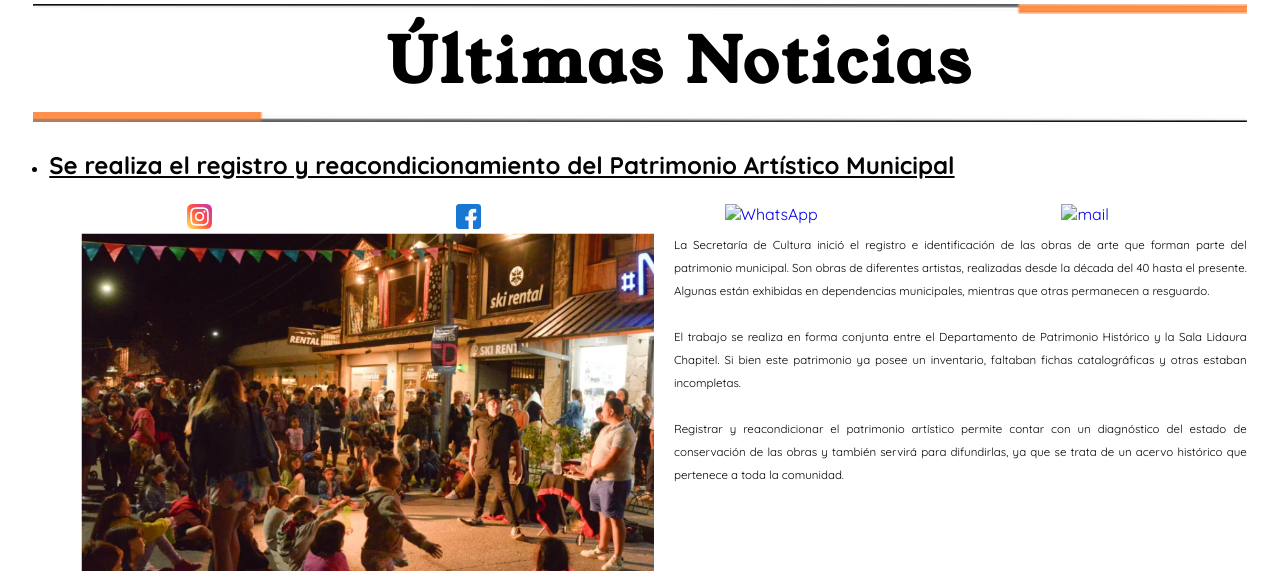
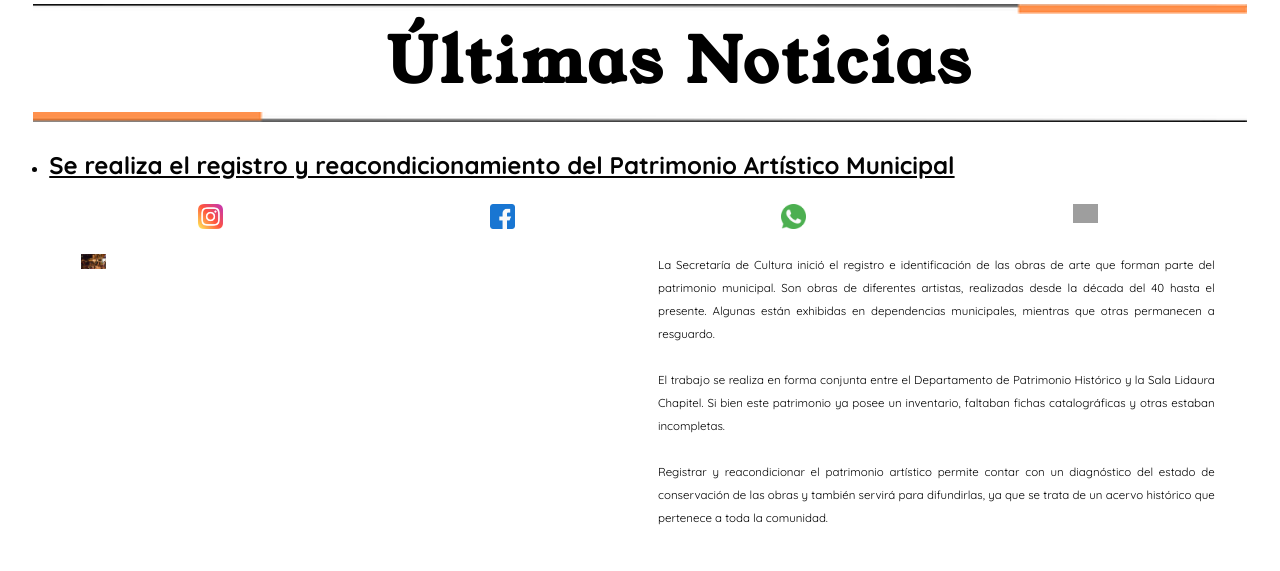
Before and after one commit to josenlp/Proyecto-Fullstack-24184-18, a Python web app: template templates/noticia_3.html in a window 1280 px wide. Shown: the part 149-720 px from the top of the page. Run offline with Jinja, Linux system fonts and the light colour scheme; the template is opened without the code that fills it, so the values that code supplies are empty; grey boxes are pictures that could not be loaded.

Commit message:
Update noticia_3.html

```diff
--- a/templates/noticia_3.html
+++ b/templates/noticia_3.html
@@ -64,10 +64,9 @@
                 <a href="https://www.facebook.com/" id="share-facebook" class="share-button" target="_blank">
                     <img src="../static/img/facebook.ico" alt="Facebook" class="facebook-icon"></a>
                 <a href="https://web.whatsapp.com/" id="share-whatsapp" class="share-button" target="_blank">
-                    <img src="" alt="WhatsApp" class="whatsapp-icon"></a>
+                    <img src="../static/img/whatsapp.png" alt="WhatsApp" class="whatsapp-icon"></a>
                 <a href="mailto:?subject=Título del correo&body=Contenido del correo" id="share-email" class="share-button" target="_blank">
-                    <img src="" alt="mail" class="email-icon">
-                </a>
+                    <img src="../static/img/mail.png" alt="mail" class="email-icon">
             </div>
         </div>
         <div class="detail">
```
